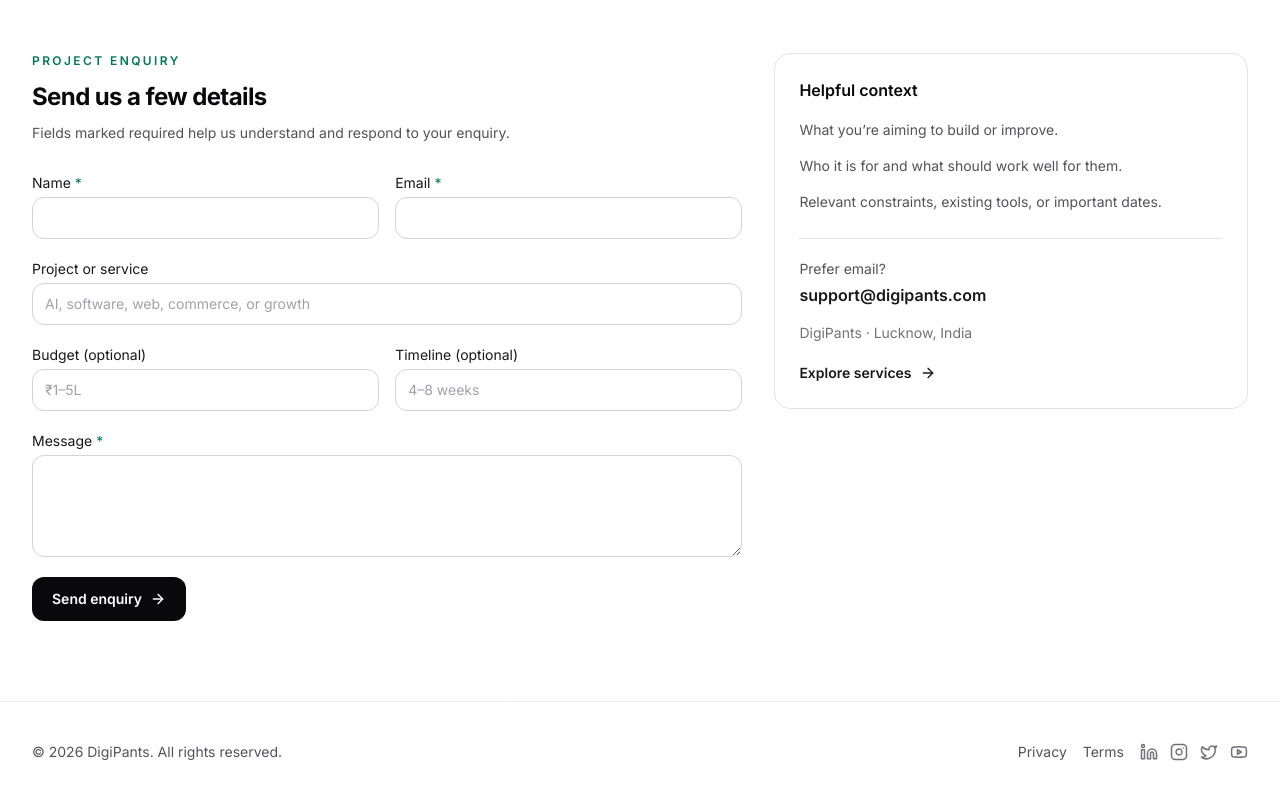
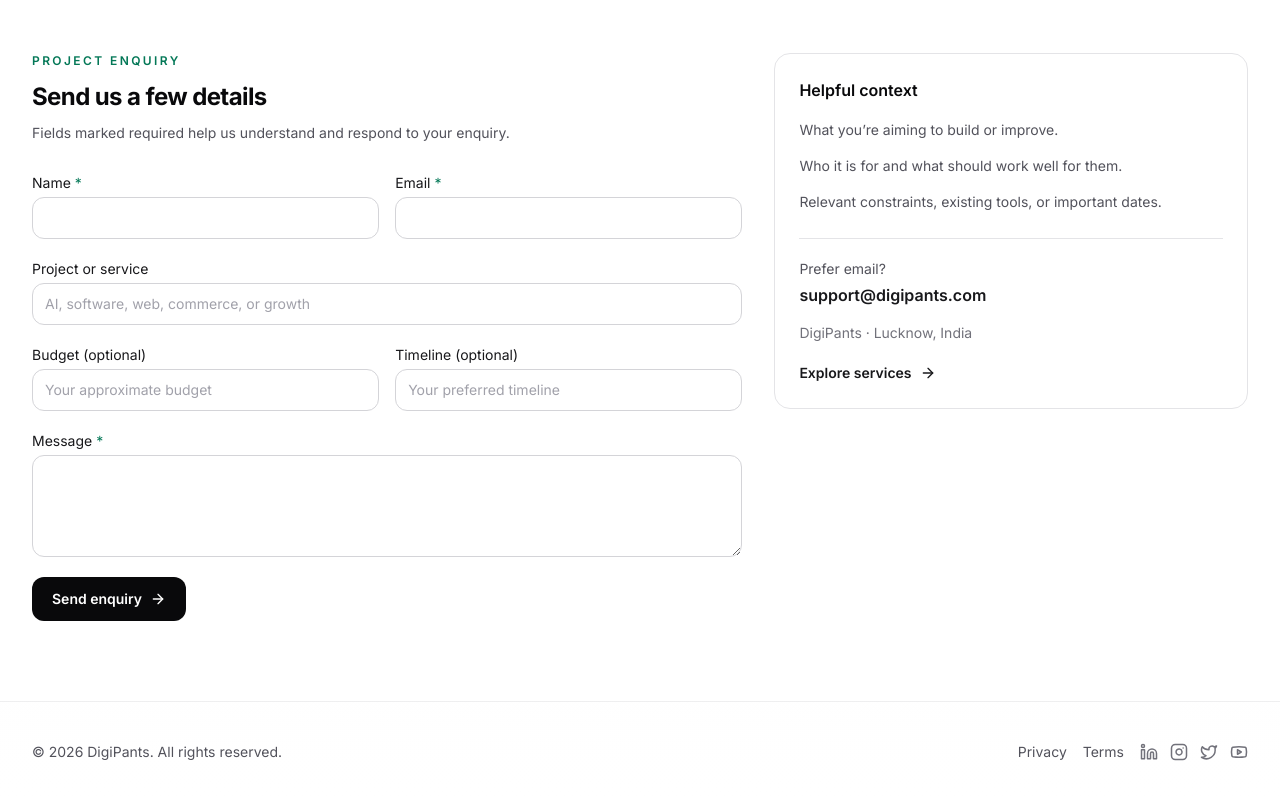
Before and after one commit to digipants/digipants-next, a Next.js app: page /contact-us in a window 1280 px wide. Shown: the part 611-1411 px from the top of the page. Built offline with nearby package versions, Linux system fonts and the light colour scheme.

Commit message:
fix: neutralize contact budget and timeline prompts

```diff
--- a/components/forms/ContactForm.tsx
+++ b/components/forms/ContactForm.tsx
@@ -90,7 +90,7 @@ export default function ContactForm() {
           <span>Budget (optional)</span>
           <input
             name="budget"
-            placeholder="₹1–5L"
+            placeholder="Your approximate budget"
             className={inputClassName}
           />
         </label>
@@ -98,7 +98,7 @@ export default function ContactForm() {
           <span>Timeline (optional)</span>
           <input
             name="timeline"
-            placeholder="4–8 weeks"
+            placeholder="Your preferred timeline"
             className={inputClassName}
           />
         </label>
```
